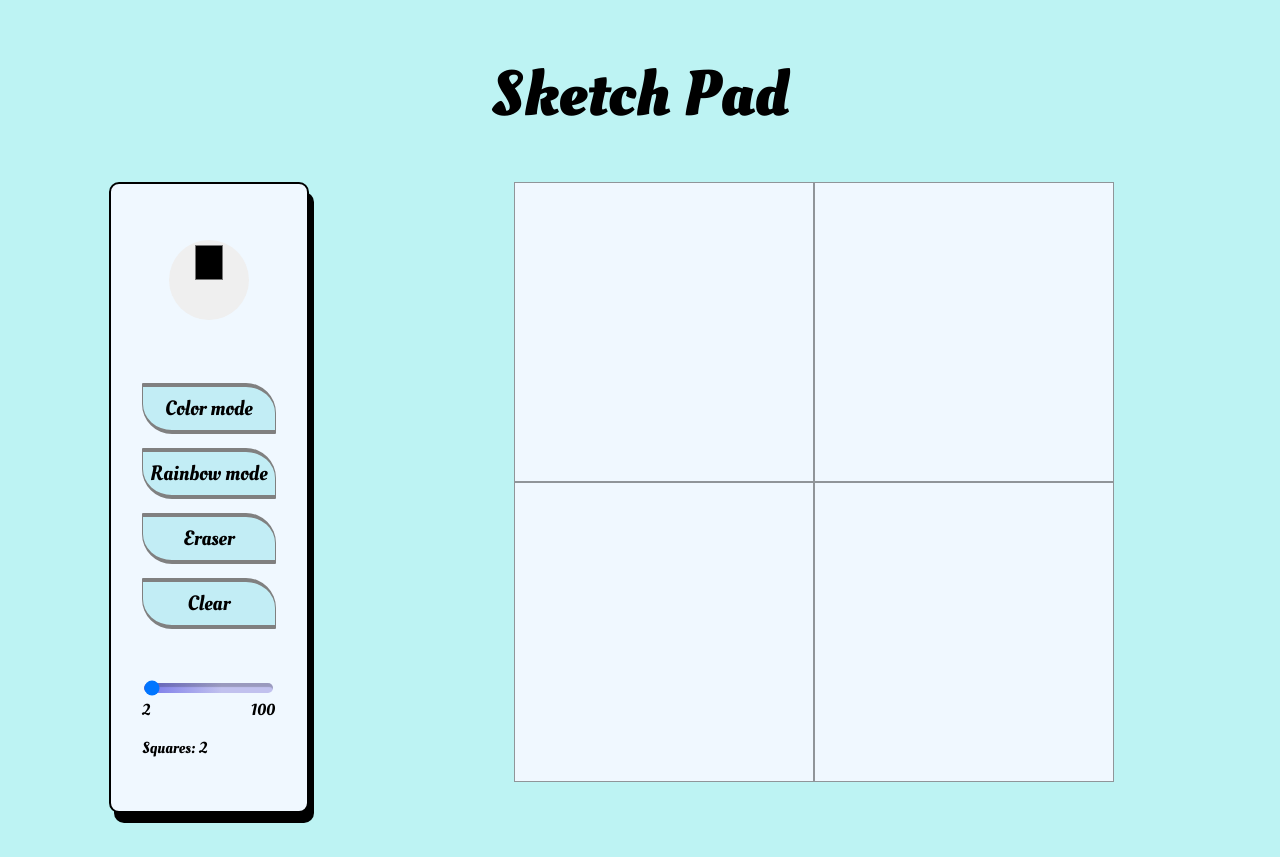
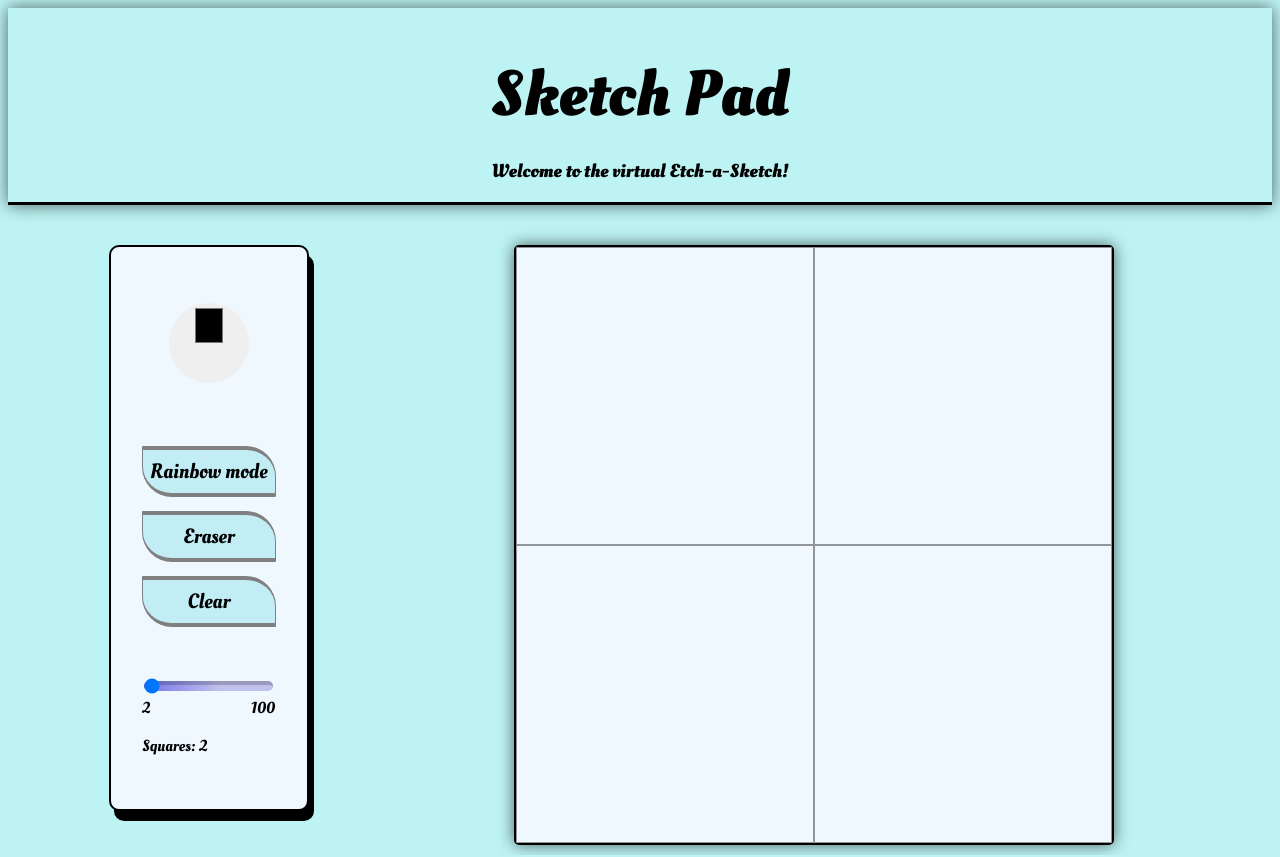
Before and after one commit to tdaniel12299/etch-a-sketch, a plain HTML site: page index.html in a window 1280 px wide. Drawn offline with Linux system fonts and the light colour scheme.

Commit message:
styles added to gridContainer and header

```diff
--- a/index.html
+++ b/index.html
@@ -14,6 +14,7 @@
     <div>
         <div class="header flex  flex-jc-c">
             <h1 class="header__title"> Sketch Pad</h1>
+            <h3>Welcome to the virtual Etch-a-Sketch!</h3>
         </div>
         <div class="main flex container flex-jc-sa">
             <div class="settings flex ">
@@ -21,10 +22,10 @@
                     <input type="color" class="flex container" value="#000000" id="colorPicker">
                 </div>
                 <div class="settings__btn flex container">
-                    <button>Color mode</button>
-                    <button>Rainbow mode</button>
-                    <button>Eraser</button>
-                    <button>Clear</button>
+                    <!-- <button>Color mode</button> -->
+                    <button id="rnb">Rainbow mode</button>
+                    <button id="Eraser">Eraser</button>
+                    <button id="Clear">Clear</button>
                 </div>
                 <div class="settings__slider container" >
                     <input id="range1" type="range" min="2" max="100" value="2">
--- a/main.js
+++ b/main.js
@@ -1,5 +1,4 @@
 
-let defaultNum = 5;
 let slider = document.getElementById("range1")
 let output = document.getElementById("value")
 gridContainer = document.getElementById('grid');
@@ -9,6 +8,8 @@ output.innerHTML = slider.value;
 
 let createGrid = (defaultNum) => {
 
+// while loop is to clear the container so the new divs do stack over old divs, used for resizing container
+
     while (gridContainer.firstChild) {
         gridContainer.removeChild(gridContainer.firstChild)
     }
@@ -17,7 +18,7 @@ let createGrid = (defaultNum) => {
     gridContainer.style.gridTemplateColumns = `repeat(${defaultNum}, 1fr)`
     gridContainer.style.gridTemplateRows = `repeat(${defaultNum}, 1fr)`
 
-
+// for loop creates grid
 
     for (let i=0; i < defaultNum**2; i++) {
         const item = document.createElement("div");
@@ -32,13 +33,15 @@ let createGrid = (defaultNum) => {
 document.addEventListener('DOMContentLoaded',() => {
     gridContainer = document.getElementById('grid')
 })
+
+// connects the slider functionalty to the displayed value and number of divs
+
 slider.oninput = ()=>{
-
     output.innerHTML = slider.value;
     createGrid(slider.value)
+}
 
-
-}
+// adds stylization to slider for a smoother transition
 
 slider.addEventListener("mousemove", ()=>{
     let x = slider.value;
@@ -46,4 +49,6 @@ slider.addEventListener("mousemove", ()=>{
     slider.style.background = color;
 })
 
+
+
 createGrid(slider.value)
--- a/styles/container.scss
+++ b/styles/container.scss
@@ -1,10 +1,13 @@
 
-
+.main{
+    margin-top: 2.5rem;
+}
 .sketch{
     width: 31.25rem;
     height: 31.25rem;
 
     flex-wrap: wrap;
+
 
     &__item{
         display: grid;
@@ -14,3 +17,9 @@
 
 
 }
+#grid{
+    border: 2px solid black;
+    border-radius: 5px;
+    box-shadow: 0 0 1rem 0 rgba(0, 0, 0, 0.6);
+
+}
--- a/styles/globals.scss
+++ b/styles/globals.scss
@@ -44,4 +44,13 @@ html {
 
 h1 {
   font-size: 4rem;
+  margin-bottom: 0;
 }
+
+.header{
+  border-bottom: 100% solid blue;
+  border-style: none none solid none;
+  box-shadow: 0 0 1rem 0 rgba(0, 0, 0, 0.6);
+  flex-direction: column;
+  align-items: center;
+ }
--- a/styles/settings.scss
+++ b/styles/settings.scss
@@ -35,7 +35,7 @@
     appearance: none;
     height: 10px;
     border-radius: 12px;
-    background:linear-gradient(90deg, rgb(118, 118, 233) 60%, rgb(193, 193, 238) 60%);
+    background:linear-gradient(90deg, rgb(118, 118, 233) 0%, rgb(193, 193, 238) 60%);
     outline: none;
     box-shadow: inset 1px 4px 1px rgba(0,0,0,.2);
     -webkit-transition-duration: 0.2s;
@@ -83,4 +83,9 @@ button {
   border-width: 4px 1px;
   font-weight: 500;
 
+  &:hover {
+    transform: translateY(-4px);
+    box-shadow: 0 0 1rem 0 rgba(0, 0, 0, 0.6);
   }
+
+  }
```
Also changed, not shown: css/container.css, css/globals.css, css/settings.css, css/styles.css, 4 other files.
